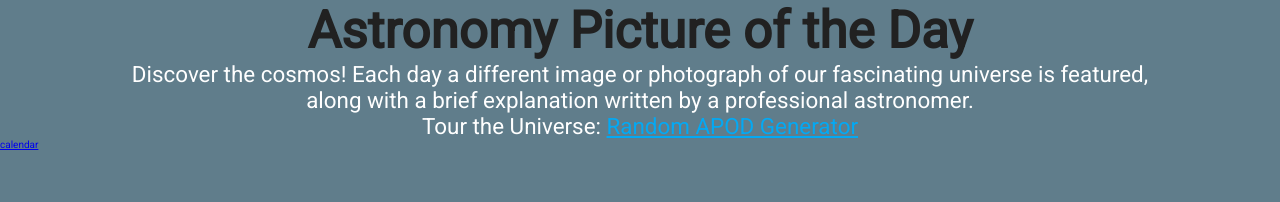
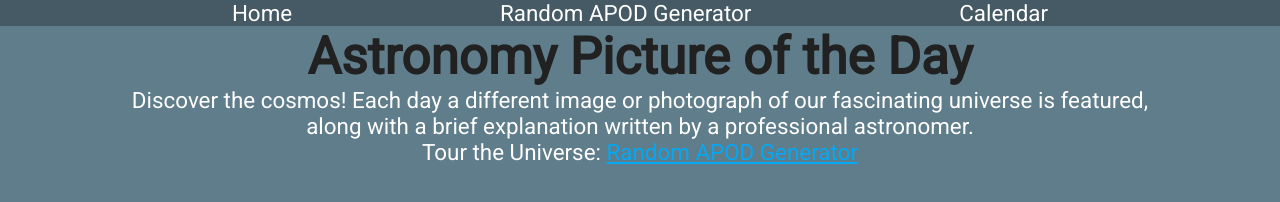
Before and after one commit to agw76638/apod-app, a plain HTML site: page index.html in a window 1280 px wide. Drawn offline with Linux system fonts and the light colour scheme; no server answers.

Commit message:
added nav

```diff
--- a/css/style.css
+++ b/css/style.css
@@ -9,6 +9,24 @@
   color: #ffffff;
   font-family: 'Roboto', sans-serif;
   font-size: 62.5%;
+}
+
+body nav {
+  background-color: #455a64;
+}
+
+body nav ul {
+  width: 80vw;
+  list-style: none;
+  display: flex;
+  margin: auto;
+  justify-content: space-around;
+}
+
+body nav ul a {
+  color: #ffffff;
+  text-decoration: none;
+  font-size: 1.4rem;
 }
 
 /* apod */
--- a/index.html
+++ b/index.html
@@ -13,6 +13,13 @@
     <title>Astronomy Picture of the Day</title>
   </head>
   <body>
+    <nav>
+      <ul>
+        <li><a href="/">Home</a></li>
+        <li><a href="/randomAPOD.html"> Random APOD Generator</a></li>
+        <li><a href="calendar.html">Calendar</a></li>
+      </ul>
+    </nav>
     <section class="apod">
       <h1>Astronomy Picture of the Day</h1>
       <p>
@@ -29,9 +36,6 @@
         Tour the Universe: <a href="/randomAPOD.html"> Random APOD Generator</a>
       </p>
     </section>
-    <footer>
-      <a href="calendar.html">calendar</a>
-    </footer>
     <script src="js/script.js"></script>
   </body>
 </html>
```
Also changed, not shown: calendar.html (+7 -0 lines), randomAPOD.html (+7 -0 lines).
